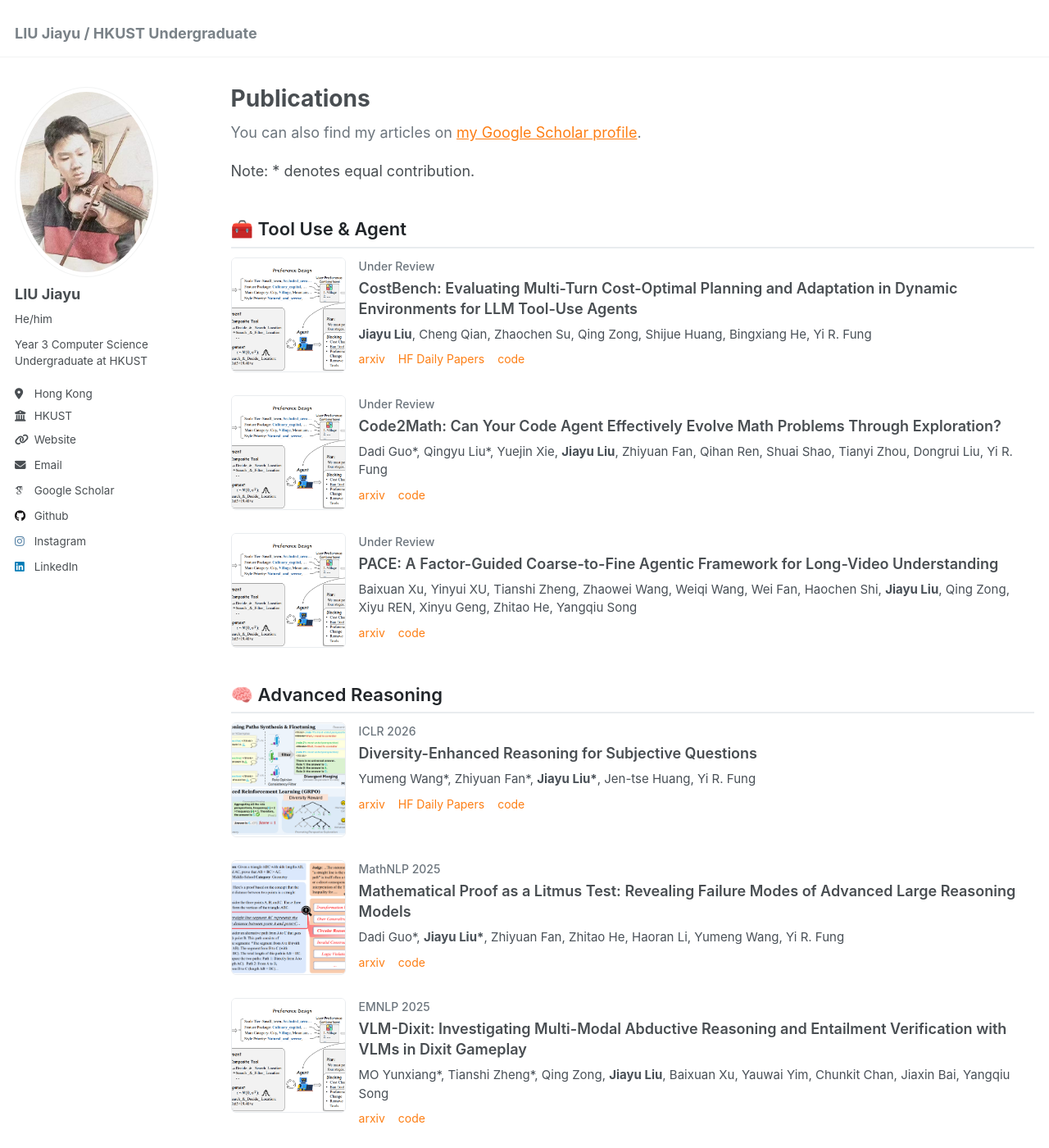
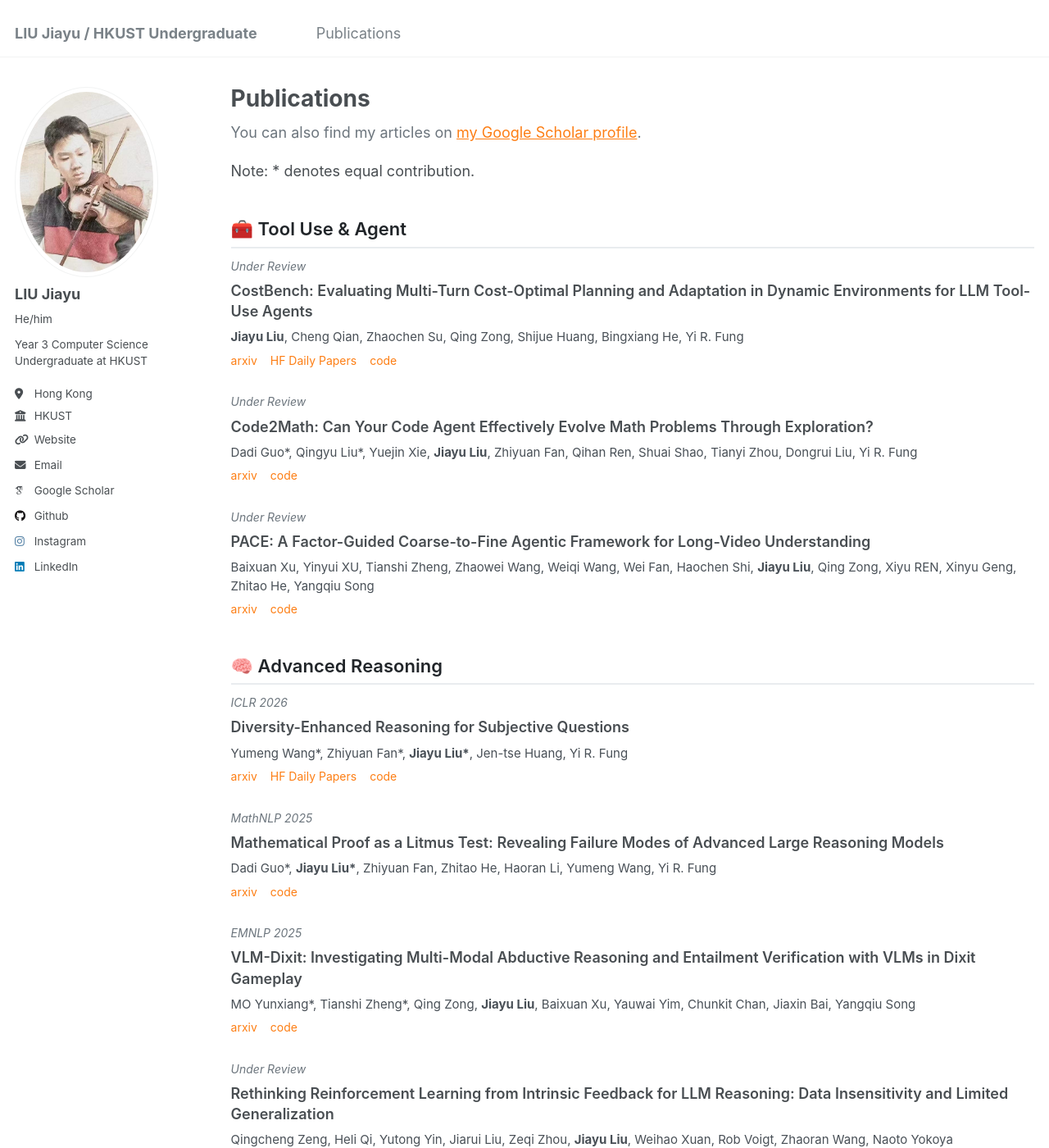
Before and after one commit to JiayuJeff/JiayuJeff.github.io, a Jekyll site: the page built from _pages/publications.html, in a window 1280 px wide and 1400 px high. Shown: the whole window at 82% size. Built offline with Jekyll 4.4.1, drawn with Linux system fonts in a browser that asks for light colours; some web fonts are replaced.

Commit message:
Enable Publications navigation and remove images   from full publications list

```diff
--- a/_data/navigation.yml
+++ b/_data/navigation.yml
@@ -5,8 +5,8 @@
 # prevent it from being included in the site.
 
 main:
-  # - title: "Publications"
-  #   url: /publications/
+  - title: "Publications"
+    url: /publications/
 
   # - title: "Talks"
   #   url: /talks/
--- a/_pages/publications.html
+++ b/_pages/publications.html
@@ -6,51 +6,42 @@ author_profile: true
 ---
 
 <style>
-.full-pub-container {
-  display: flex;
+.full-pub {
   margin-bottom: 28px;
-  gap: 16px;
-  align-items: flex-start;
+  line-height: 1.6;
 }
-.full-pub-image {
-  flex-shrink: 0;
-  width: 140px;
-  height: 140px;
-  object-fit: cover;
-  border-radius: 6px;
-  border: 1px solid #e9ecef;
-}
-.full-pub-info {
-  flex: 1;
-  min-width: 0;
-}
-.full-pub-venue {
+.pub-number {
   font-size: 14px;
   color: #6c757d;
   margin-bottom: 4px;
-  font-weight: 500;
 }
-.full-pub-title {
+.pub-title {
   font-size: 18px;
   font-weight: 600;
   margin-bottom: 8px;
   line-height: 1.4;
 }
-.full-pub-authors {
+.pub-authors {
   font-size: 15px;
-  margin-bottom: 8px;
+  margin-bottom: 6px;
   color: #495057;
   line-height: 1.5;
 }
-.full-pub-links {
+.pub-venue {
+  font-size: 14px;
+  color: #6c757d;
+  font-style: italic;
+  margin-bottom: 6px;
+}
+.pub-links {
   font-size: 14px;
 }
-.full-pub-links a {
+.pub-links a {
   color: #fd7e14;
   text-decoration: none;
   margin-right: 12px;
 }
-.full-pub-links a:hover {
+.pub-links a:hover {
   text-decoration: underline;
 }
 .pub-category {
@@ -75,43 +66,34 @@ Note: * denotes equal contribution.
 <div class="pub-category">
   <h2>🧰 Tool Use & Agent</h2>
 
-  <div class="full-pub-container">
-    <img src="/images/CostBench.png" class="full-pub-image" alt="CostBench">
-    <div class="full-pub-info">
-      <div class="full-pub-venue">Under Review</div>
-      <div class="full-pub-title">CostBench: Evaluating Multi-Turn Cost-Optimal Planning and Adaptation in Dynamic Environments for LLM Tool-Use Agents</div>
-      <div class="full-pub-authors"><strong>Jiayu Liu</strong>, Cheng Qian, Zhaochen Su, Qing Zong, Shijue Huang, Bingxiang He, Yi R. Fung</div>
-      <div class="full-pub-links">
+  <div class="full-pub">
+    <div class="pub-venue">Under Review</div>
+    <div class="pub-title">CostBench: Evaluating Multi-Turn Cost-Optimal Planning and Adaptation in Dynamic Environments for LLM Tool-Use Agents</div>
+    <div class="pub-authors"><strong>Jiayu Liu</strong>, Cheng Qian, Zhaochen Su, Qing Zong, Shijue Huang, Bingxiang He, Yi R. Fung</div>
+    <div class="pub-links">
       <a href="https://arxiv.org/pdf/2511.02734v1">arxiv</a>
       <a href="https://huggingface.co/papers/2511.02734">HF Daily Papers</a>
       <a href="https://github.com/JiayuJeff/CostBench">code</a>
     </div>
   </div>
-  </div>
 
-  <div class="full-pub-container">
-    <img src="/images/CostBench.png" class="full-pub-image" alt="Code2Math">
-    <div class="full-pub-info">
-      <div class="full-pub-venue">Under Review</div>
-      <div class="full-pub-title">Code2Math: Can Your Code Agent Effectively Evolve Math Problems Through Exploration?</div>
-      <div class="full-pub-authors">Dadi Guo*, Qingyu Liu*, Yuejin Xie, <strong>Jiayu Liu</strong>, Zhiyuan Fan, Qihan Ren, Shuai Shao, Tianyi Zhou, Dongrui Liu, Yi R. Fung</div>
-      <div class="full-pub-links">
+  <div class="full-pub">
+    <div class="pub-venue">Under Review</div>
+    <div class="pub-title">Code2Math: Can Your Code Agent Effectively Evolve Math Problems Through Exploration?</div>
+    <div class="pub-authors">Dadi Guo*, Qingyu Liu*, Yuejin Xie, <strong>Jiayu Liu</strong>, Zhiyuan Fan, Qihan Ren, Shuai Shao, Tianyi Zhou, Dongrui Liu, Yi R. Fung</div>
+    <div class="pub-links">
       <a href="#">arxiv</a>
       <a href="#">code</a>
     </div>
   </div>
-  </div>
 
-  <div class="full-pub-container">
-    <img src="/images/CostBench.png" class="full-pub-image" alt="PACE">
-    <div class="full-pub-info">
-      <div class="full-pub-venue">Under Review</div>
-      <div class="full-pub-title">PACE: A Factor-Guided Coarse-to-Fine Agentic Framework for Long-Video Understanding</div>
-      <div class="full-pub-authors">Baixuan Xu, Yinyui XU, Tianshi Zheng, Zhaowei Wang, Weiqi Wang, Wei Fan, Haochen Shi, <strong>Jiayu Liu</strong>, Qing Zong, Xiyu REN, Xinyu Geng, Zhitao He, Yangqiu Song</div>
-      <div class="full-pub-links">
+  <div class="full-pub">
+    <div class="pub-venue">Under Review</div>
+    <div class="pub-title">PACE: A Factor-Guided Coarse-to-Fine Agentic Framework for Long-Video Understanding</div>
+    <div class="pub-authors">Baixuan Xu, Yinyui XU, Tianshi Zheng, Zhaowei Wang, Weiqi Wang, Wei Fan, Haochen Shi, <strong>Jiayu Liu</strong>, Qing Zong, Xiyu REN, Xinyu Geng, Zhitao He, Yangqiu Song</div>
+    <div class="pub-links">
       <a href="#">arxiv</a>
       <a href="#">code</a>
-      </div>
     </div>
   </div>
 </div>
@@ -119,56 +101,44 @@ Note: * denotes equal contribution.
 <div class="pub-category">
   <h2>🧠 Advanced Reasoning</h2>
 
-  <div class="full-pub-container">
-    <img src="/images/Multirole-R1.png" class="full-pub-image" alt="Diversity-Enhanced Reasoning">
-    <div class="full-pub-info">
-      <div class="full-pub-venue">ICLR 2026</div>
-      <div class="full-pub-title">Diversity-Enhanced Reasoning for Subjective Questions</div>
-      <div class="full-pub-authors">Yumeng Wang*, Zhiyuan Fan*, <strong>Jiayu Liu*</strong>, Jen-tse Huang, Yi R. Fung</div>
-      <div class="full-pub-links">
+  <div class="full-pub">
+    <div class="pub-venue">ICLR 2026</div>
+    <div class="pub-title">Diversity-Enhanced Reasoning for Subjective Questions</div>
+    <div class="pub-authors">Yumeng Wang*, Zhiyuan Fan*, <strong>Jiayu Liu*</strong>, Jen-tse Huang, Yi R. Fung</div>
+    <div class="pub-links">
       <a href="https://arxiv.org/abs/2507.20187">arxiv</a>
       <a href="https://huggingface.co/papers/2507.20187">HF Daily Papers</a>
       <a href="https://github.com/toward-agi/diverse-o1">code</a>
     </div>
   </div>
-  </div>
 
-  <div class="full-pub-container">
-    <img src="/images/RFMBench.png" class="full-pub-image" alt="Mathematical Proof as a Litmus Test">
-    <div class="full-pub-info">
-      <div class="full-pub-venue">MathNLP 2025</div>
-      <div class="full-pub-title">Mathematical Proof as a Litmus Test: Revealing Failure Modes of Advanced Large Reasoning Models</div>
-      <div class="full-pub-authors">Dadi Guo*, <strong>Jiayu Liu*</strong>, Zhiyuan Fan, Zhitao He, Haoran Li, Yumeng Wang, Yi R. Fung</div>
-      <div class="full-pub-links">
+  <div class="full-pub">
+    <div class="pub-venue">MathNLP 2025</div>
+    <div class="pub-title">Mathematical Proof as a Litmus Test: Revealing Failure Modes of Advanced Large Reasoning Models</div>
+    <div class="pub-authors">Dadi Guo*, <strong>Jiayu Liu*</strong>, Zhiyuan Fan, Zhitao He, Haoran Li, Yumeng Wang, Yi R. Fung</div>
+    <div class="pub-links">
       <a href="https://arxiv.org/pdf/2506.17114">arxiv</a>
       <a href="https://github.com/guodadi/RFMDataset">code</a>
     </div>
   </div>
-  </div>
 
-  <div class="full-pub-container">
-    <img src="/images/CostBench.png" class="full-pub-image" alt="VLM-Dixit">
-    <div class="full-pub-info">
-      <div class="full-pub-venue">EMNLP 2025</div>
-      <div class="full-pub-title">VLM-Dixit: Investigating Multi-Modal Abductive Reasoning and Entailment Verification with VLMs in Dixit Gameplay</div>
-      <div class="full-pub-authors">MO Yunxiang*, Tianshi Zheng*, Qing Zong, <strong>Jiayu Liu</strong>, Baixuan Xu, Yauwai Yim, Chunkit Chan, Jiaxin Bai, Yangqiu Song</div>
-      <div class="full-pub-links">
+  <div class="full-pub">
+    <div class="pub-venue">EMNLP 2025</div>
+    <div class="pub-title">VLM-Dixit: Investigating Multi-Modal Abductive Reasoning and Entailment Verification with VLMs in Dixit Gameplay</div>
+    <div class="pub-authors">MO Yunxiang*, Tianshi Zheng*, Qing Zong, <strong>Jiayu Liu</strong>, Baixuan Xu, Yauwai Yim, Chunkit Chan, Jiaxin Bai, Yangqiu Song</div>
+    <div class="pub-links">
       <a href="https://arxiv.org/abs/2510.10117">arxiv</a>
       <a href="https://github.com/HKUST-KnowComp/DixitWorld">code</a>
     </div>
   </div>
-  </div>
 
-  <div class="full-pub-container">
-    <img src="/images/CostBench.png" class="full-pub-image" alt="Rethinking RL from Feedback">
-    <div class="full-pub-info">
-      <div class="full-pub-venue">Under Review</div>
-      <div class="full-pub-title">Rethinking Reinforcement Learning from Intrinsic Feedback for LLM Reasoning: Data Insensitivity and Limited Generalization</div>
-      <div class="full-pub-authors">Qingcheng Zeng, Heli Qi, Yutong Yin, Jiarui Liu, Zeqi Zhou, <strong>Jiayu Liu</strong>, Weihao Xuan, Rob Voigt, Zhaoran Wang, Naoto Yokoya</div>
-      <div class="full-pub-links">
+  <div class="full-pub">
+    <div class="pub-venue">Under Review</div>
+    <div class="pub-title">Rethinking Reinforcement Learning from Intrinsic Feedback for LLM Reasoning: Data Insensitivity and Limited Generalization</div>
+    <div class="pub-authors">Qingcheng Zeng, Heli Qi, Yutong Yin, Jiarui Liu, Zeqi Zhou, <strong>Jiayu Liu</strong>, Weihao Xuan, Rob Voigt, Zhaoran Wang, Naoto Yokoya</div>
+    <div class="pub-links">
       <a href="#">arxiv</a>
       <a href="#">code</a>
-      </div>
     </div>
   </div>
 </div>
@@ -176,70 +146,55 @@ Note: * denotes equal contribution.
 <div class="pub-category">
   <h2>🧩 Trustworthiness and Reliability</h2>
 
-  <div class="full-pub-container">
-    <img src="/images/MarConf.png" class="full-pub-image" alt="Revisiting Epistemic Markers">
-    <div class="full-pub-info">
-      <div class="full-pub-venue">ACL 2025</div>
-      <div class="full-pub-title">Revisiting Epistemic Markers in Confidence Estimation: Can Markers Accurately Reflect Large Language Models' Uncertainty?</div>
-      <div class="full-pub-authors"><strong>Jiayu Liu</strong>, Qing Zong, Weiqi Wang, Yangqiu Song</div>
-      <div class="full-pub-links">
+  <div class="full-pub">
+    <div class="pub-venue">ACL 2025</div>
+    <div class="pub-title">Revisiting Epistemic Markers in Confidence Estimation: Can Markers Accurately Reflect Large Language Models' Uncertainty?</div>
+    <div class="pub-authors"><strong>Jiayu Liu</strong>, Qing Zong, Weiqi Wang, Yangqiu Song</div>
+    <div class="pub-links">
       <a href="https://aclanthology.org/2025.acl-short.18/">paper</a>
       <a href="https://arxiv.org/abs/2505.24778">arxiv</a>
       <a href="https://github.com/HKUST-KnowComp/MarConf">code</a>
     </div>
   </div>
-  </div>
 
-  <div class="full-pub-container">
-    <img src="/images/GProoT.png" class="full-pub-image" alt="GProofT">
-    <div class="full-pub-info">
-      <div class="full-pub-venue">FEVER 2024</div>
-      <div class="full-pub-title">GProofT: A Multi-dimension Multi-round Fact Checking Framework Based on Claim Fact Extraction</div>
-      <div class="full-pub-authors"><strong>Jiayu Liu*</strong>, <strong>Junhao Tang*</strong>, <strong>Hanwen Wang*</strong>, Baixuan Xu, Haochen Shi, Weiqi Wang, Yangqiu Song</div>
-      <div class="full-pub-links">
+  <div class="full-pub">
+    <div class="pub-venue">FEVER 2024</div>
+    <div class="pub-title">GProofT: A Multi-dimension Multi-round Fact Checking Framework Based on Claim Fact Extraction</div>
+    <div class="pub-authors"><strong>Jiayu Liu*</strong>, <strong>Junhao Tang*</strong>, <strong>Hanwen Wang*</strong>, Baixuan Xu, Haochen Shi, Weiqi Wang, Yangqiu Song</div>
+    <div class="pub-links">
       <a href="https://aclanthology.org/2024.fever-1.14/">paper</a>
       <a href="https://github.com/HKUST-KnowComp/GProofT">code</a>
     </div>
   </div>
-  </div>
 
-  <div class="full-pub-container">
-    <img src="/images/NAACL.png" class="full-pub-image" alt="NAACL">
-    <div class="full-pub-info">
-      <div class="full-pub-venue">Under Review</div>
-      <div class="full-pub-title">NAACL: Noise-AwAre Verbal Confidence Calibration for LLMs in RAG Systems</div>
-      <div class="full-pub-authors"><strong>Jiayu Liu*</strong>, <strong>Rui Wang*</strong>, Qing Zong, Qingcheng Zeng, Tianshi Zheng, Haochen Shi, Dadi Guo, Baixuan Xu, Chunyang Li, Yangqiu Song</div>
-      <div class="full-pub-links">
+  <div class="full-pub">
+    <div class="pub-venue">Under Review</div>
+    <div class="pub-title">NAACL: Noise-AwAre Verbal Confidence Calibration for LLMs in RAG Systems</div>
+    <div class="pub-authors"><strong>Jiayu Liu*</strong>, <strong>Rui Wang*</strong>, Qing Zong, Qingcheng Zeng, Tianshi Zheng, Haochen Shi, Dadi Guo, Baixuan Xu, Chunyang Li, Yangqiu Song</div>
+    <div class="pub-links">
       <a href="https://arxiv.org/pdf/2601.11004">arxiv</a>
       <a href="https://huggingface.co/papers/2601.11004">HF Daily Papers</a>
       <a href="https://github.com/HKUST-KnowComp/NAACL">code</a>
     </div>
   </div>
-  </div>
 
-  <div class="full-pub-container">
-    <img src="/images/MarPT.png" class="full-pub-image" alt="Prospect Theory Fails">
-    <div class="full-pub-info">
-      <div class="full-pub-venue">Under Review</div>
-      <div class="full-pub-title">Prospect Theory Fails for LLMs: Revealing Instability of Decision-Making under Epistemic Uncertainty</div>
-      <div class="full-pub-authors"><strong>Rui Wang*</strong>, <strong>Qihan Lin*</strong>, <strong>Jiayu Liu*</strong>, Qing Zong, Tianshi Zheng, Weiqi Wang, Yangqiu Song</div>
-      <div class="full-pub-links">
+  <div class="full-pub">
+    <div class="pub-venue">Under Review</div>
+    <div class="pub-title">Prospect Theory Fails for LLMs: Revealing Instability of Decision-Making under Epistemic Uncertainty</div>
+    <div class="pub-authors"><strong>Rui Wang*</strong>, <strong>Qihan Lin*</strong>, <strong>Jiayu Liu*</strong>, Qing Zong, Tianshi Zheng, Weiqi Wang, Yangqiu Song</div>
+    <div class="pub-links">
       <a href="https://arxiv.org/abs/2508.08992">arxiv</a>
       <a href="https://github.com/HKUST-KnowComp/MarPT">code</a>
     </div>
   </div>
-  </div>
 
-  <div class="full-pub-container">
-    <img src="/images/CostBench.png" class="full-pub-image" alt="CritiCal">
-    <div class="full-pub-info">
-      <div class="full-pub-venue">Under Review</div>
-      <div class="full-pub-title">CritiCal: Can Critique Help LLM Uncertainty or Confidence Calibration?</div>
-      <div class="full-pub-authors">Qing Zong, <strong>Jiayu Liu</strong>, Tianshi Zheng, Chunyang Li, Baixuan Xu, Haochen Shi, Weiqi Wang, Zhaowei Wang, Chunkit Chan, Yangqiu Song</div>
-      <div class="full-pub-links">
+  <div class="full-pub">
+    <div class="pub-venue">Under Review</div>
+    <div class="pub-title">CritiCal: Can Critique Help LLM Uncertainty or Confidence Calibration?</div>
+    <div class="pub-authors">Qing Zong, <strong>Jiayu Liu</strong>, Tianshi Zheng, Chunyang Li, Baixuan Xu, Haochen Shi, Weiqi Wang, Zhaowei Wang, Chunkit Chan, Yangqiu Song</div>
+    <div class="pub-links">
       <a href="https://arxiv.org/abs/2510.24505">arxiv</a>
       <a href="https://github.com/HKUST-KnowComp/Critical">code</a>
     </div>
   </div>
 </div>
-</div>
```
Lines whose indentation alone changed are shown as unchanged.
